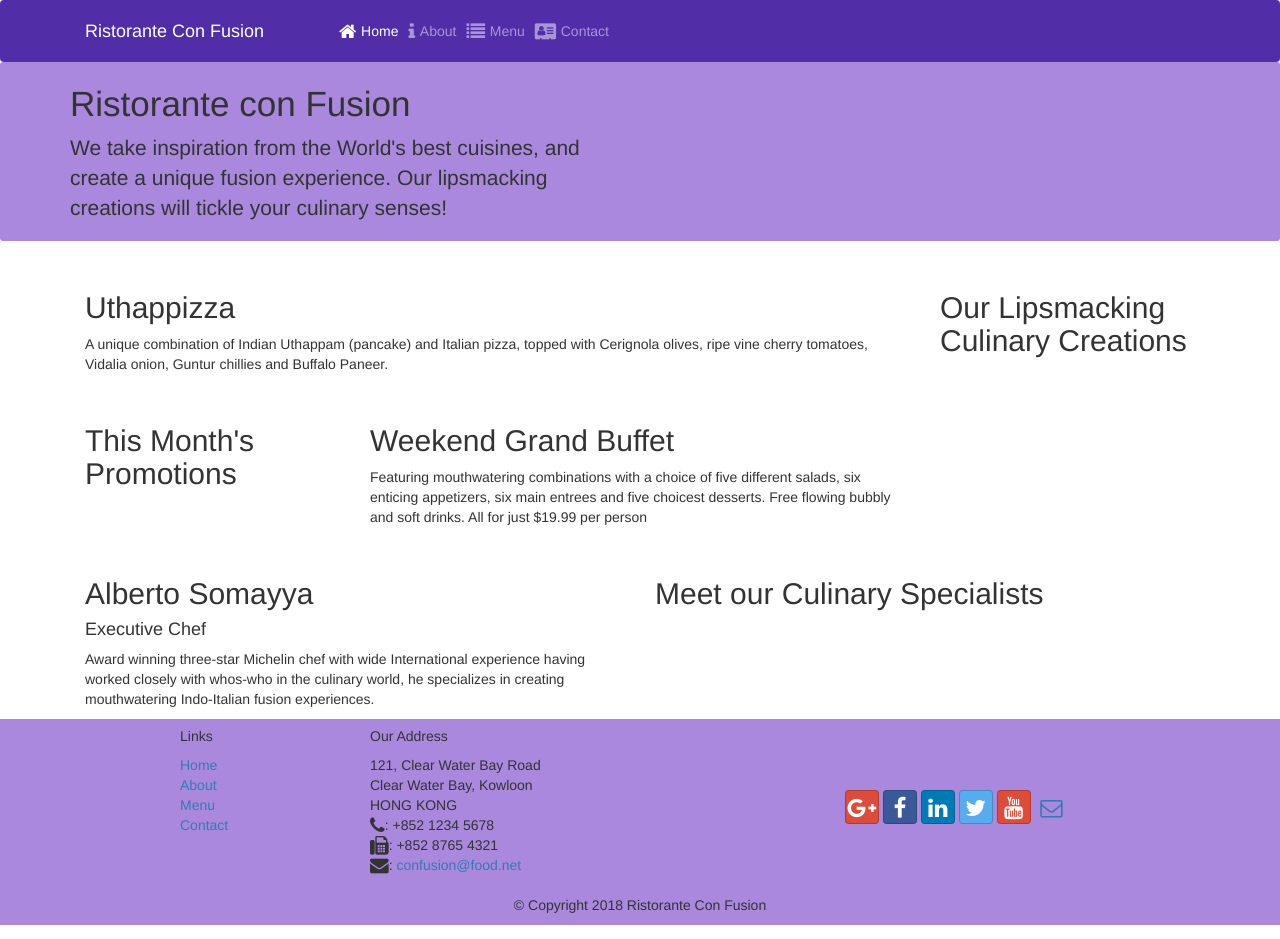
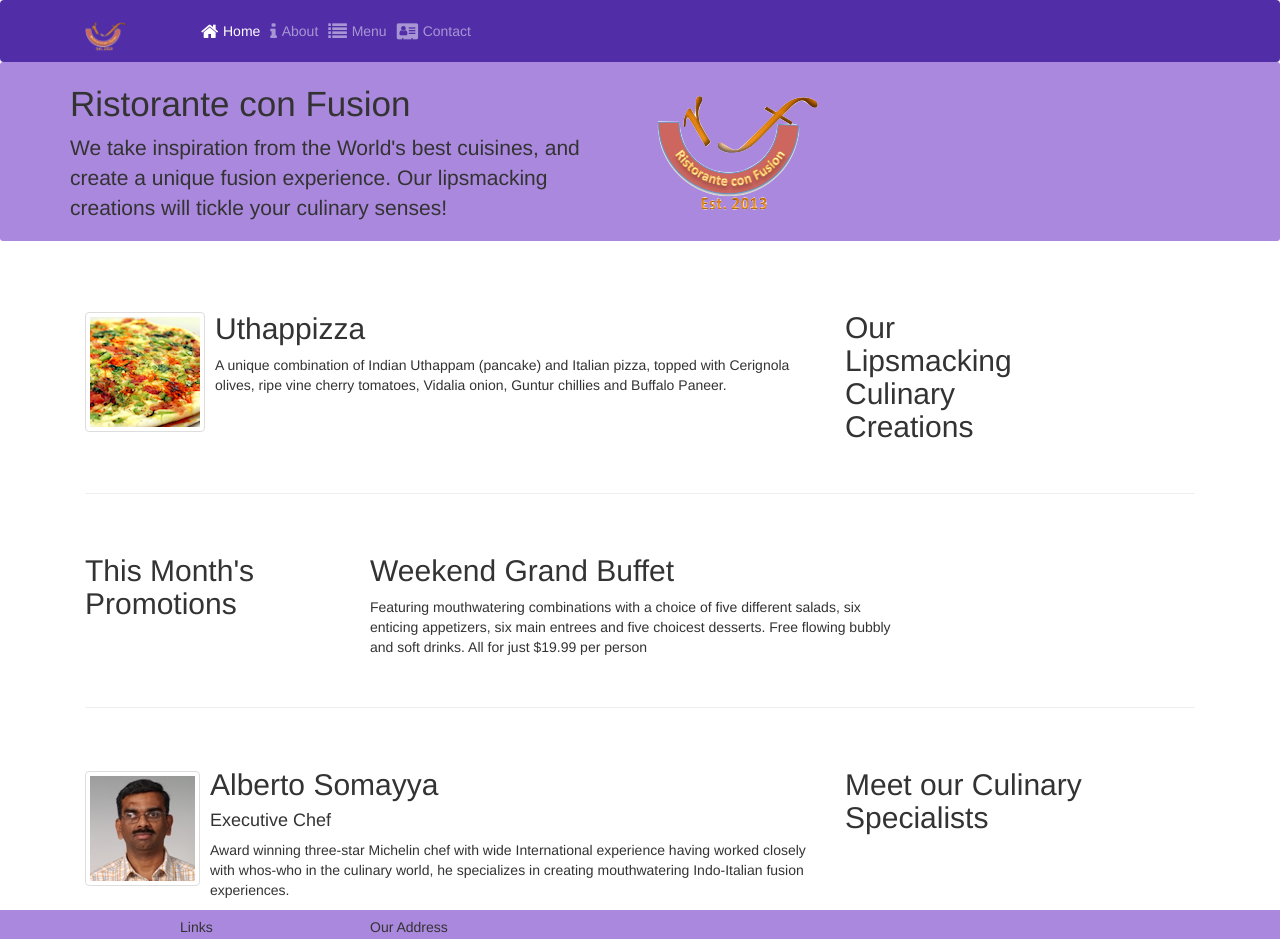
Before and after one commit to DipuKP2001/coursera_bootstrap, a website: page index.html in a window 1280 px wide. Shown: the top 939 px of the page. Drawn offline with nearby package versions, Linux system fonts and the light colour scheme.

Commit message:
Images,medias and thumbnails

```diff
--- a/index.html
+++ b/index.html
@@ -19,7 +19,7 @@
             <button type="button" class="navbar-toggler collapsed mr-auto visible-xs" data-toggle="collapse" data-target="#Navbar" aria-expanded="false">
                 <span class="navbar-toggler-icon"></span>
             </button>
-            <a class="navbar-brand" href="#">Ristorante Con Fusion</a>
+            <a class="navbar-brand" href="#"><img src="./img/logo.png" alt="logo" height="30" width="41"></a>
             <div id="Navbar" class="navbar-collapse collapse">
                 <ul id="nav-list " class="navbar-nav mr-auto pl-5 ">
                     <li><a class="nav-link active" href="./index.html"><span class="fa fa-home fa-lg">&nbsp;</span>Home</a></li>
@@ -31,29 +31,39 @@
         </div>
     </nav>
 
-    <header class="jumbotron p-1 ">
+    <header class="jumbotron p-1">
         <div class="container ">
-            <div class="row row-header ">
+            <div class="row row-header">
                 <div class="col-12 col-sm-6 ">
                     <h1>Ristorante con Fusion</h1>
                     <p>We take inspiration from the World's best cuisines, and create a unique fusion experience. Our lipsmacking creations will tickle your culinary senses!</p>
                 </div>
-                <div class="col-12 col-sm">
+                <div class="col-12 col-sm align-self-center">
+                    <img src="./img/logo.png" alt="Logo" class="img-fluid">
                 </div>
             </div>
         </div>
     </header>
 
+    <br>
+
     <div class="container ">
-        <div class="row ">
-            <div class="col-12 col-sm col-md">
-                <h2>Uthappizza</h2>
-                <p>A unique combination of Indian Uthappam (pancake) and Italian pizza, topped with Cerignola olives, ripe vine cherry tomatoes, Vidalia onion, Guntur chillies and Buffalo Paneer.</p>
-            </div>
-            <div class="col-12 col-sm-4 col-md-3">
+        <div class="row row-content align-items-center">
+            <div class="col-12 col-sm-3 order-sm-last col-md-2">
                 <h2>Our Lipsmacking Culinary Creations</h2>
             </div>
+            <div class="col col-sm-8">
+                <div class="media">
+                    <img class="d-flex mr-3 img-thumbnail align-self-center" src="img/uthappizza.png" alt="Uthappizza">
+                    <div class="media-body">
+                        <h2 class="mt-0">Uthappizza</h2>
+                        <p class="d-none d-sm-block">A unique combination of Indian Uthappam (pancake) and Italian pizza, topped with Cerignola olives, ripe vine cherry tomatoes, Vidalia onion, Guntur chillies and Buffalo Paneer.</p>
+                    </div>
+                </div>
+            </div>
         </div>
+        <br>
+        <hr>
         <br>
         <div class="row ">
             <div class="col-12 col-sm-4 col-md-3">
@@ -65,14 +75,21 @@
             </div>
         </div>
         <br>
+        <hr>
+        <br>
         <div class="row ">
-            <div class="col-12 col-md-6 ">
-                <h2>Alberto Somayya</h2>
-                <h4>Executive Chef</h4>
-                <p>Award winning three-star Michelin chef with wide International experience having worked closely with whos-who in the culinary world, he specializes in creating mouthwatering Indo-Italian fusion experiences. </p>
+            <div class="col-12 col-sm-4 order-sm-last col-md-3">
+                <h2>Meet our Culinary Specialists</h2>
             </div>
-            <div class="col-12 col-sm col-md">
-                <h2>Meet our Culinary Specialists</h2>
+            <div class="col-12 col-sm-8 order-sm-first">
+                <div class="media">
+                    <img class="d-flex mr-3 img-thumbnail align-self-center" src="img/alberto.png" alt="Alberto">
+                    <div class="media-body">
+                        <h2 class="">Alberto Somayya</h2>
+                        <h4>Executive Chef</h4>
+                        <p class="d-none d-sm-block">Award winning three-star Michelin chef with wide International experience having worked closely with whos-who in the culinary world, he specializes in creating mouthwatering Indo-Italian fusion experiences. </p>
+                    </div>
+                </div>
             </div>
         </div>
     </div>
```
Also changed, not shown: aboutus.html (+3 -2 lines), contactus.html (+3 -2 lines).
